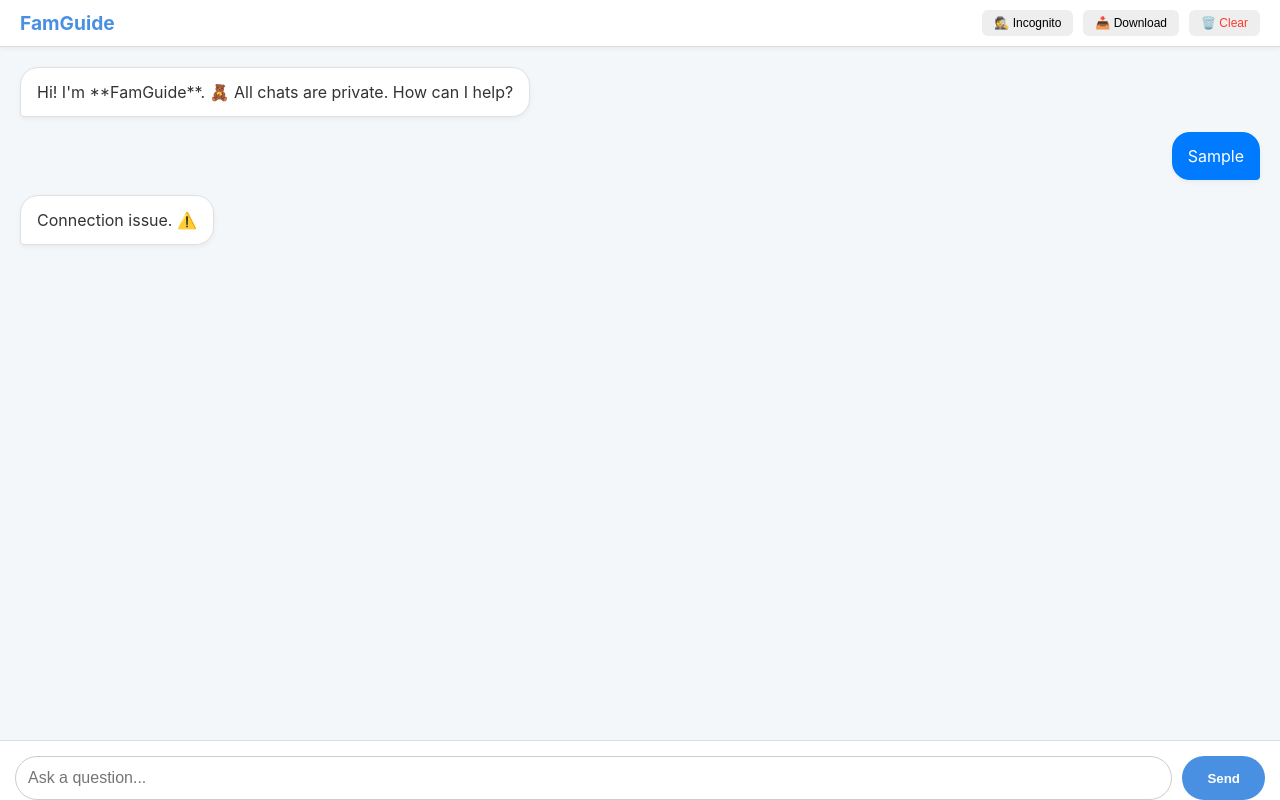
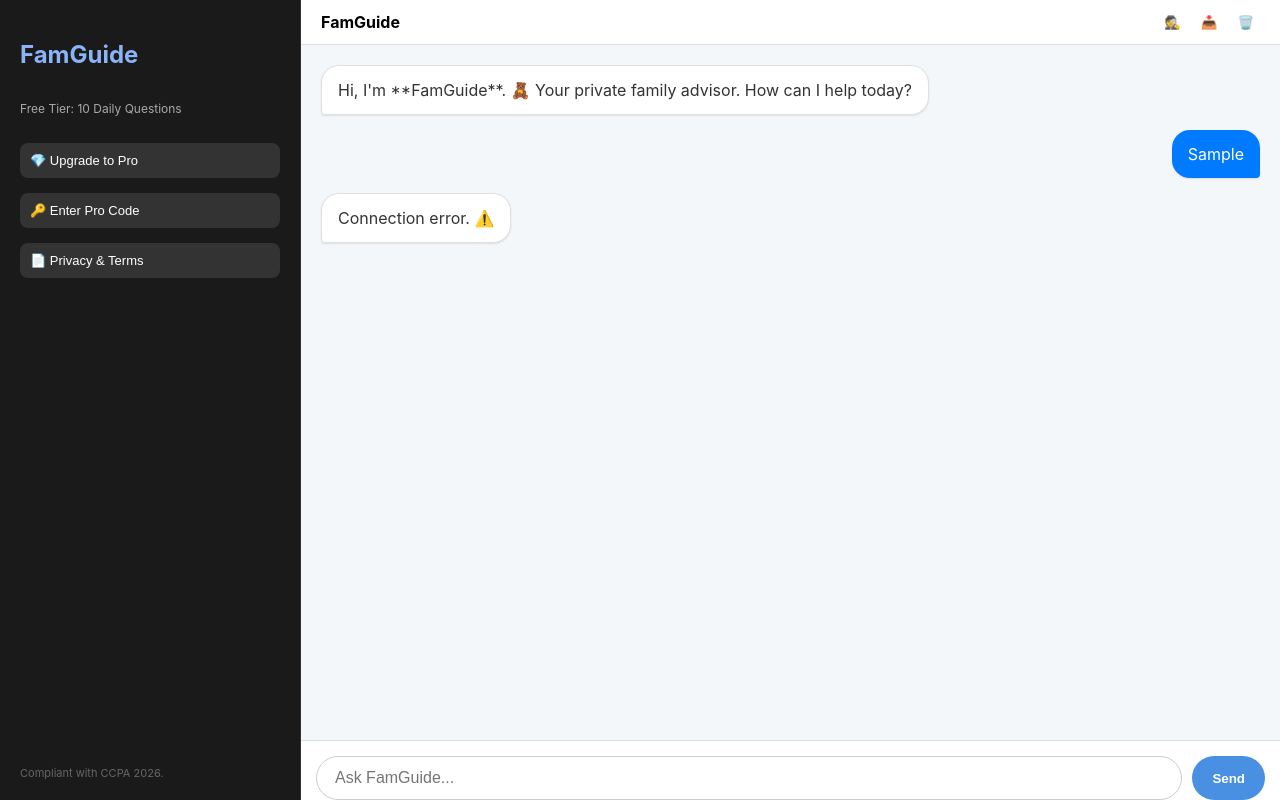
Before and after one commit to LouSmooth/family-advisor-app, a plain HTML site: page index.html in a window 1280 px wide. Both pictures are taken after typing "Sample" into the empty fields and a click on the button "Send". Drawn offline with nearby package versions, Linux system fonts and the light colour scheme; no server answers.

Commit message:
Update index.html

```diff
--- a/index.html
+++ b/index.html
@@ -2,15 +2,25 @@
 <html lang="en">
 <head>
     <meta charset="UTF-8">
-    <meta name="viewport" content="width=device-width, initial-scale=1.0">
+    <meta name="viewport" content="width=device-width, initial-scale=1.0, maximum-scale=1.0, user-scalable=no">
     <title>FamGuide | Your Family Advisor</title>
+
+    <link rel="apple-touch-icon" href="icon.png">
+    <link rel="icon" type="image/png" href="icon.png">
+    <meta name="apple-mobile-web-app-capable" content="yes">
+    <meta name="apple-mobile-web-app-status-bar-style" content="default">
+    <meta name="apple-mobile-web-app-title" content="FamGuide">
+
     <script src="https://cdn.jsdelivr.net/npm/marked/marked.min.js"></script>
+
     <style>
         :root {
+            --bg: #f4f7f9;
+            --card: #ffffff;
+            --text: #333;
             --primary: #4a90e2;
-            --bg: #f4f7f9;
             --user-bubble: #007aff;
-            --ai-bubble: #ffffff;
+            --accent: #8ab4f8;
             --danger: #ff3b30;
         }
 
@@ -19,40 +29,52 @@
             background-color: var(--bg);
             margin: 0;
             display: flex;
-            flex-direction: column;
             height: 100vh;
+            overflow: hidden;
         }
 
-        /* Header / Tools Menu */
+        /* Sidebar - Desktop Only */
+        #sidebar {
+            width: 260px;
+            background: #1a1a1a;
+            color: white;
+            padding: 20px;
+            display: flex;
+            flex-direction: column;
+            gap: 15px;
+            border-right: 1px solid #333;
+        }
+
+        @media (max-width: 768px) { #sidebar { display: none; } }
+
+        .sidebar-btn {
+            background: #333;
+            color: white;
+            border: none;
+            padding: 10px;
+            border-radius: 8px;
+            cursor: pointer;
+            font-size: 13px;
+            text-align: left;
+        }
+
+        /* Main Chat Area */
+        #main {
+            flex: 1;
+            display: flex;
+            flex-direction: column;
+            position: relative;
+        }
+
         header {
             background: white;
-            padding: 10px 20px;
+            padding: 12px 20px;
             display: flex;
             justify-content: space-between;
             align-items: center;
             border-bottom: 1px solid #ddd;
-            box-shadow: 0 2px 4px rgba(0,0,0,0.05);
-            z-index: 10;
         }
 
-        .logo { font-weight: bold; color: var(--primary); font-size: 1.2rem; }
-
-        .controls { display: flex; gap: 10px; }
-
-        .tool-btn {
-            background: #eee;
-            border: none;
-            padding: 6px 12px;
-            border-radius: 6px;
-            font-size: 12px;
-            cursor: pointer;
-            transition: 0.2s;
-        }
-
-        .tool-btn:hover { background: #e0e0e0; }
-        .btn-danger { color: var(--danger); }
-
-        /* Chat Container */
         #chat-container {
             flex: 1;
             overflow-y: auto;
@@ -62,14 +84,14 @@
             gap: 15px;
         }
 
+        /* Bubbles */
         .message {
             max-width: 85%;
             padding: 12px 16px;
             border-radius: 18px;
             font-size: 16px;
             line-height: 1.5;
-            word-wrap: break-word;
-            box-shadow: 0 2px 5px rgba(0,0,0,0.05);
+            box-shadow: 0 1px 2px rgba(0,0,0,0.1);
         }
 
         .user-message {
@@ -81,14 +103,11 @@
 
         .ai-message {
             align-self: flex-start;
-            background-color: var(--ai-bubble);
+            background-color: white;
             color: #333;
             border-bottom-left-radius: 4px;
             border: 1px solid #e0e0e0;
         }
-
-        /* Markdown Styling */
-        .ai-message ul, .ai-message ol { padding-left: 20px; }
 
         /* Input Area */
         #input-area {
@@ -102,62 +121,115 @@
 
         input {
             flex: 1;
-            padding: 12px;
+            padding: 12px 18px;
             border: 1px solid #ccc;
             border-radius: 25px;
+            font-size: 16px;
             outline: none;
-            font-size: 16px;
         }
 
         .send-btn {
-            background-color: var(--primary);
+            background: var(--primary);
             color: white;
             border: none;
-            padding: 0 25px;
+            padding: 0 20px;
             border-radius: 25px;
+            font-weight: bold;
             cursor: pointer;
-            font-weight: bold;
         }
 
-        /* Incognito Badge */
-        #incognito-badge {
+        /* Modals */
+        #legalModal, #paywall {
             display: none;
-            background: #333;
-            color: white;
-            font-size: 10px;
-            padding: 2px 6px;
-            border-radius: 4px;
-            margin-left: 5px;
+            position: fixed;
+            inset: 0;
+            background: rgba(0,0,0,0.85);
+            z-index: 1000;
+            padding: 20px;
+            overflow-y: auto;
         }
+
+        .modal-content {
+            background: white;
+            padding: 30px;
+            border-radius: 20px;
+            max-width: 600px;
+            margin: 40px auto;
+            color: #333;
+        }
+
+        #incognito-badge { display: none; background: #333; color: white; padding: 2px 6px; border-radius: 4px; font-size: 10px; margin-left: 5px; }
     </style>
 </head>
 <body>
 
-    <header>
-        <div class="logo">FamGuide <span id="incognito-badge">INCOGNITO</span></div>
-        <div class="controls">
-            <button class="tool-btn" onclick="toggleIncognito()" id="incog-btn">🕵️ Incognito</button>
-            <button class="tool-btn" onclick="downloadChat()">📥 Download</button>
-            <button class="tool-btn btn-danger" onclick="clearChat()">🗑️ Clear</button>
-        </div>
-    </header>
+    <div id="sidebar">
+        <h2 style="color: var(--accent); margin-bottom: 5px;">FamGuide</h2>
+        <p id="tier-label" style="font-size: 12px; color: #aaa;">Free Tier: 10 Daily Questions</p>
 
-    <div id="chat-container">
-        <div class="message ai-message">
-            Hi! I'm **FamGuide**. 🧸 All chats are private. How can I help?
+        <button class="sidebar-btn" onclick="window.open('https://buy.stripe.com/YOUR_LINK_HERE')">💎 Upgrade to Pro</button>
+        <button class="sidebar-btn" onclick="unlockPro()">🔑 Enter Pro Code</button>
+        <button class="sidebar-btn" onclick="openLegal()">📄 Privacy & Terms</button>
+
+        <div style="margin-top: auto; font-size: 11px; color: #666;">
+            Compliant with CCPA 2026.
         </div>
     </div>
 
-    <div id="input-area">
-        <input type="text" id="user-input" placeholder="Ask a question..." autocomplete="off">
-        <button class="send-btn" onclick="sendMessage()">Send</button>
+    <div id="main">
+        <header>
+            <div style="font-weight: bold;">FamGuide <span id="incognito-badge">INCOGNITO</span></div>
+            <div style="display: flex; gap: 8px;">
+                <button onclick="toggleIncognito()" style="border:none; background:none; cursor:pointer;">🕵️</button>
+                <button onclick="downloadChat()" style="border:none; background:none; cursor:pointer;">📥</button>
+                <button onclick="clearChat()" style="border:none; background:none; color:var(--danger); cursor:pointer;">🗑️</button>
+            </div>
+        </header>
+
+        <div id="chat-container">
+            <div class="message ai-message">Hi, I'm **FamGuide**. 🧸 Your private family advisor. How can I help today?</div>
+        </div>
+
+        <div id="input-area">
+            <input type="text" id="user-input" placeholder="Ask FamGuide..." autocomplete="off">
+            <button class="send-btn" onclick="sendMessage()">Send</button>
+        </div>
+    </div>
+
+    <div id="legalModal">
+        <div class="modal-content">
+            <h2>Privacy & Terms (CCPA)</h2>
+            <p><strong>Effective 2026:</strong> Under the California Consumer Privacy Act, you have the right to delete your data. We do not sell your personal information.</p>
+            <p><strong>Disclaimer:</strong> FamGuide provides educational advice based on child development experts. We are not a replacement for medical or mental health therapy.</p>
+            <button onclick="closeLegal()" style="width:100%; padding:10px; background:var(--primary); color:white; border:none; border-radius:10px;">I Understand</button>
+        </div>
+    </div>
+
+    <div id="paywall">
+        <div class="modal-content" style="text-align:center;">
+            <h2>Daily Limit Reached</h2>
+            <p>You've used your 10 free questions. Upgrade to Pro for unlimited expert support.</p>
+            <button onclick="window.open('https://buy.stripe.com/YOUR_LINK_HERE')" style="width:100%; padding:15px; background:gold; color:black; border:none; border-radius:10px; font-weight:bold;">Upgrade to Pro</button>
+            <p onclick="closePaywall()" style="margin-top:15px; font-size:12px; cursor:pointer; text-decoration:underline;">Close</p>
+        </div>
     </div>
 
     <script>
         const chatContainer = document.getElementById('chat-container');
         const userInput = document.getElementById('user-input');
-        const incognitoBadge = document.getElementById('incognito-badge');
+        const DAILY_LIMIT = 10;
         let isIncognito = false;
+
+        // Check Pro Status
+        function isPro() { return localStorage.getItem('fampro_active') === 'true'; }
+
+        // Question Tracker
+        function getUsage() {
+            const today = new Date().toLocaleDateString();
+            let data = JSON.parse(localStorage.getItem('famusage') || '{}');
+            if (data.date !== today) return { date: today, count: 0 };
+            return data;
+        }
 
         function appendMessage(text, isUser) {
             const msgDiv = document.createElement('div');
@@ -169,13 +241,18 @@
         }
 
         async function sendMessage() {
+            const usage = getUsage();
+            if (!isPro() && usage.count >= DAILY_LIMIT) {
+                document.getElementById('paywall').style.display = 'block';
+                return;
+            }
+
             const text = userInput.value.trim();
             if (!text) return;
 
             appendMessage(text, true);
             userInput.value = "";
-
-            const loadingBubble = appendMessage("Thinking... 💭", false);
+            const loading = appendMessage("Thinking... 💭", false);
 
             try {
                 const response = await fetch('/api/chat', {
@@ -183,57 +260,56 @@
                     headers: { 'Content-Type': 'application/json' },
                     body: JSON.stringify({ prompt: text })
                 });
+                const data = await response.json();
+                loading.innerHTML = marked.parse(data.text);
 
-                const data = await response.json();
-                loadingBubble.innerHTML = marked.parse(data.text);
-
-                // If NOT incognito, we could save to localStorage here (optional)
-                if (!isIncognito) {
-                    console.log("Chat saved to session.");
+                if (!isPro() && !isIncognito) {
+                    usage.count++;
+                    localStorage.setItem('famusage', JSON.stringify(usage));
                 }
-
-            } catch (error) {
-                loadingBubble.innerText = "Connection issue. ⚠️";
+            } catch (e) {
+                loading.innerText = "Connection error. ⚠️";
             }
         }
 
-        // --- NEW FEATURES ---
+        // Feature Functions
+        function toggleIncognito() {
+            isIncognito = !isIncognito;
+            document.getElementById('incognito-badge').style.display = isIncognito ? 'inline' : 'none';
+            alert(isIncognito ? "Incognito On: Questions won't count toward limit." : "Incognito Off.");
+        }
 
         function clearChat() {
-            if (confirm("Erase all messages in this session?")) {
-                chatContainer.innerHTML = '<div class="message ai-message">Chat cleared. 🧼 How can I help?</div>';
+            if(confirm("Clear current chat?")) chatContainer.innerHTML = '';
+        }
+
+        function downloadChat() {
+            const text = Array.from(document.querySelectorAll('.message')).map(m => m.innerText).join('\n\n');
+            const blob = new Blob([text], {type: 'text/plain'});
+            const a = document.createElement('a');
+            a.href = URL.createObjectURL(blob);
+            a.download = 'FamGuide_Chat.txt';
+            a.click();
+        }
+
+        function unlockPro() {
+            if(prompt("Enter Code:") === "FAMPRO2026") {
+                localStorage.setItem('fampro_active', 'true');
+                location.reload();
             }
         }
 
-        function toggleIncognito() {
-            isIncognito = !isIncognito;
-            incognitoBadge.style.display = isIncognito ? 'inline' : 'none';
-            const btn = document.getElementById('incog-btn');
-            btn.style.background = isIncognito ? '#333' : '#eee';
-            btn.style.color = isIncognito ? 'white' : 'black';
-            alert(isIncognito ? "Incognito Mode ON: History won't be saved." : "Incognito Mode OFF.");
-        }
-
-        function downloadChat() {
-            const messages = Array.from(document.querySelectorAll('.message')).map(m => {
-                const role = m.classList.contains('user-message') ? "USER" : "FAMGUIDE";
-                return `[${role}]: ${m.innerText}\n`;
-            }).join('\n');
-
-            const blob = new Blob([`FamGuide Conversation - ${new Date().toLocaleString()}\n\n` + messages], { type: 'text/plain' });
-            const url = URL.createObjectURL(blob);
-            const a = document.createElement('a');
-            a.href = url;
-            a.download = `FamGuide_Chat_${Date.now()}.txt`;
-            a.click();
-        }
+        function openLegal() { document.getElementById('legalModal').style.display = 'block'; }
+        function closeLegal() { document.getElementById('legalModal').style.display = 'none'; }
+        function closePaywall() { document.getElementById('paywall').style.display = 'none'; }
 
         userInput.addEventListener('keydown', (e) => {
-            if (e.key === 'Enter' && !e.shiftKey) {
-                e.preventDefault();
-                sendMessage();
-            }
+            if (e.key === 'Enter' && !e.shiftKey) { e.preventDefault(); sendMessage(); }
         });
+
+        if(isPro()) {
+            document.getElementById('tier-label').innerText = "⭐ FamGuide Pro Active";
+        }
     </script>
 </body>
 </html>
```
